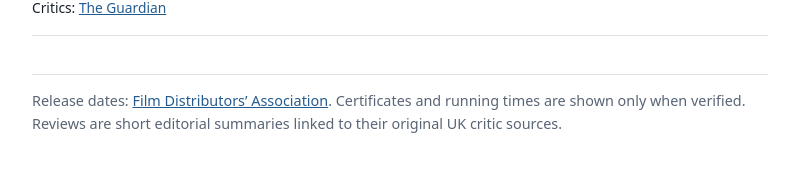
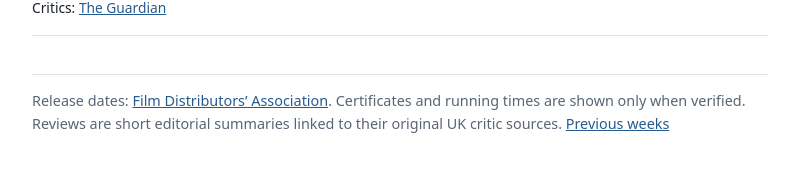
Before and after one commit to pfobwpfo/uk-cinema-releases, a plain HTML site: page index.html in a window 1280 px wide. Shown: the part 2091-2262 px from the top of the page, without its empty margins (240-1034 px from the left). Drawn offline with Linux system fonts and the light colour scheme.

Commit message:
Link previous weeks archive

```diff
--- a/index.html
+++ b/index.html
@@ -20,7 +20,7 @@ a{color:var(--accent)}footer{margin-top:38px;border-top:1px solid var(--line);pa
 <body><main>
 <header><h1>UK Cinema Releases</h1><div class="meta" id="week">Loading this week's releases…</div><div class="meta" id="updated"></div></header>
 <div id="content" aria-live="polite"></div>
-<footer class="meta">Release dates: <a href="https://filmdistributorsassociation.com/release-schedule/print-release-schedule/">Film Distributors’ Association</a>. Certificates and running times are shown only when verified. Reviews are short editorial summaries linked to their original UK critic sources. <span id="archive"></span></footer>
+<footer class="meta">Release dates: <a href="https://filmdistributorsassociation.com/release-schedule/print-release-schedule/">Film Distributors’ Association</a>. Certificates and running times are shown only when verified. Reviews are short editorial summaries linked to their original UK critic sources. <a href="archive.html">Previous weeks</a></footer>
 </main>
 <script>
 const esc=s=>String(s??"").replace(/[&<>"']/g,c=>({"&":"&amp;","<":"&lt;",">":"&gt;",'"':"&quot;","'":"&#39;"}[c]));
```
